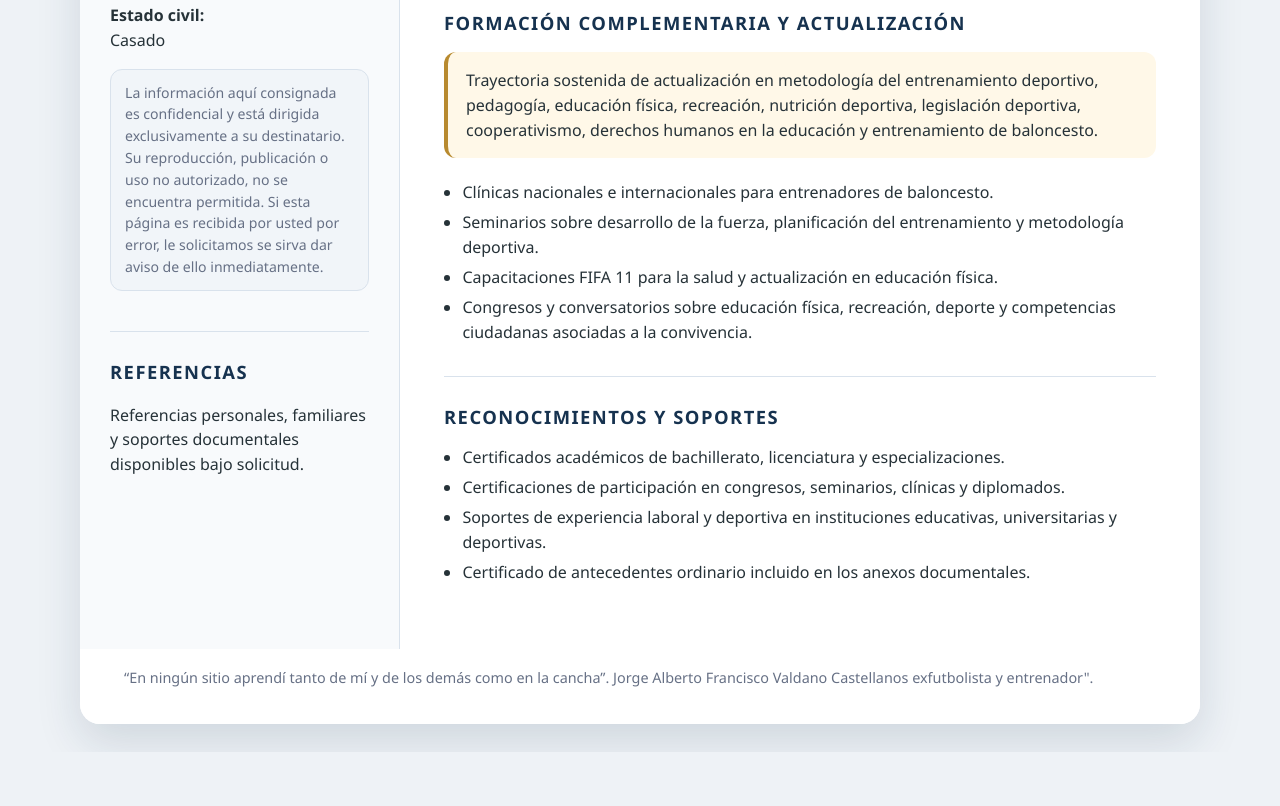
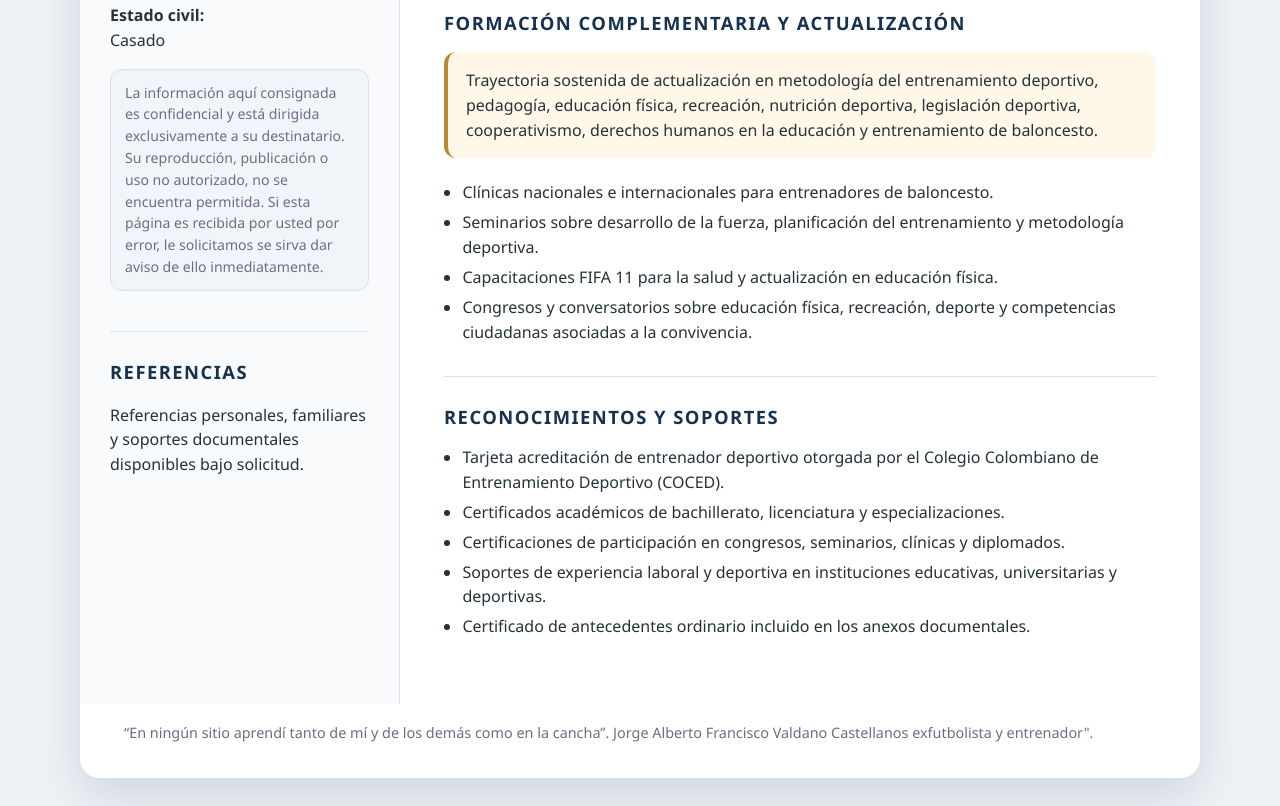
Before and after one commit to alfredoyermancortesverbel-source/HOJA_DE_VIDA_EDGARDO_DIAZ, a plain HTML site: page index.html in a window 1280 px wide. Shown: the part 2054-2860 px from the top of the page. Before the commit the page ends 2806 px from the top, so only its background shows below. Drawn offline with Linux system fonts and the light colour scheme.

Commit message:
Add accreditation information to index.html

```diff
--- a/index.html
+++ b/index.html
@@ -326,6 +326,7 @@
         <section>
           <h2>Reconocimientos y soportes</h2>
           <ul>
+            <li>Tarjeta acreditación de entrenador deportivo otorgada por el Colegio Colombiano de Entrenamiento Deportivo (COCED).</li>
             <li>Certificados académicos de bachillerato, licenciatura y especializaciones.</li>
             <li>Certificaciones de participación en congresos, seminarios, clínicas y diplomados.</li>
             <li>Soportes de experiencia laboral y deportiva en instituciones educativas, universitarias y deportivas.</li>
```
